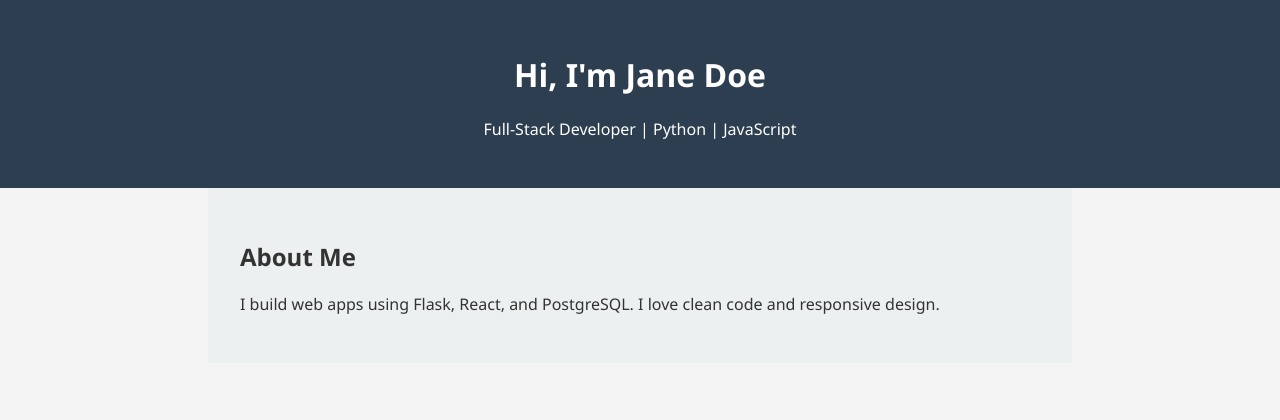
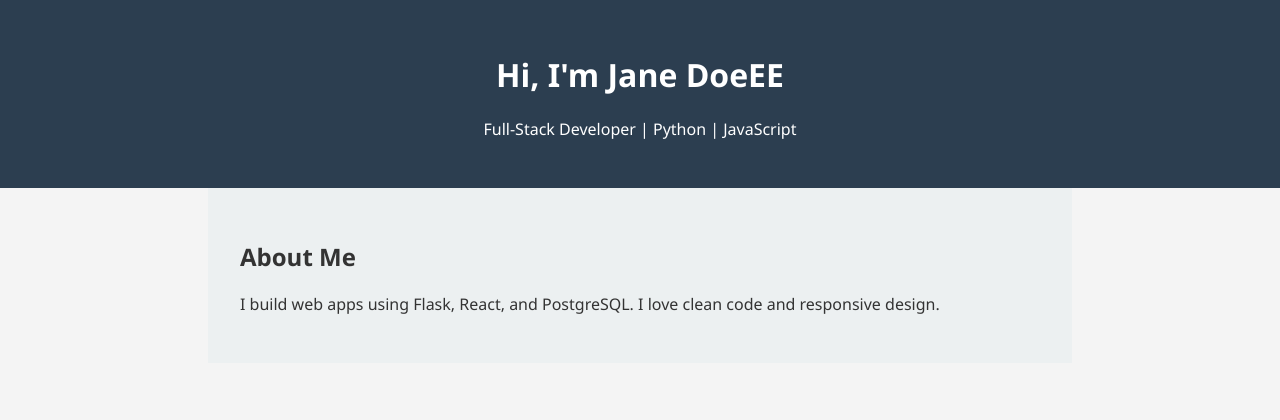
Before and after one commit to Vira-77/Flask_test, a Flask app: page / in a window 1280 px wide. Shown: the top 420 px of the page. Run offline with Flask 3, Linux system fonts and the light colour scheme.

Commit message:
modification test1

```diff
--- a/app/templates/index.html
+++ b/app/templates/index.html
@@ -7,7 +7,7 @@
 </head>
 <body>
     <header>
-        <h1>Hi, I'm Jane Doe</h1>
+        <h1>Hi, I'm Jane DoeEE</h1>
         <p>Full-Stack Developer | Python | JavaScript</p>
     </header>
 
```
